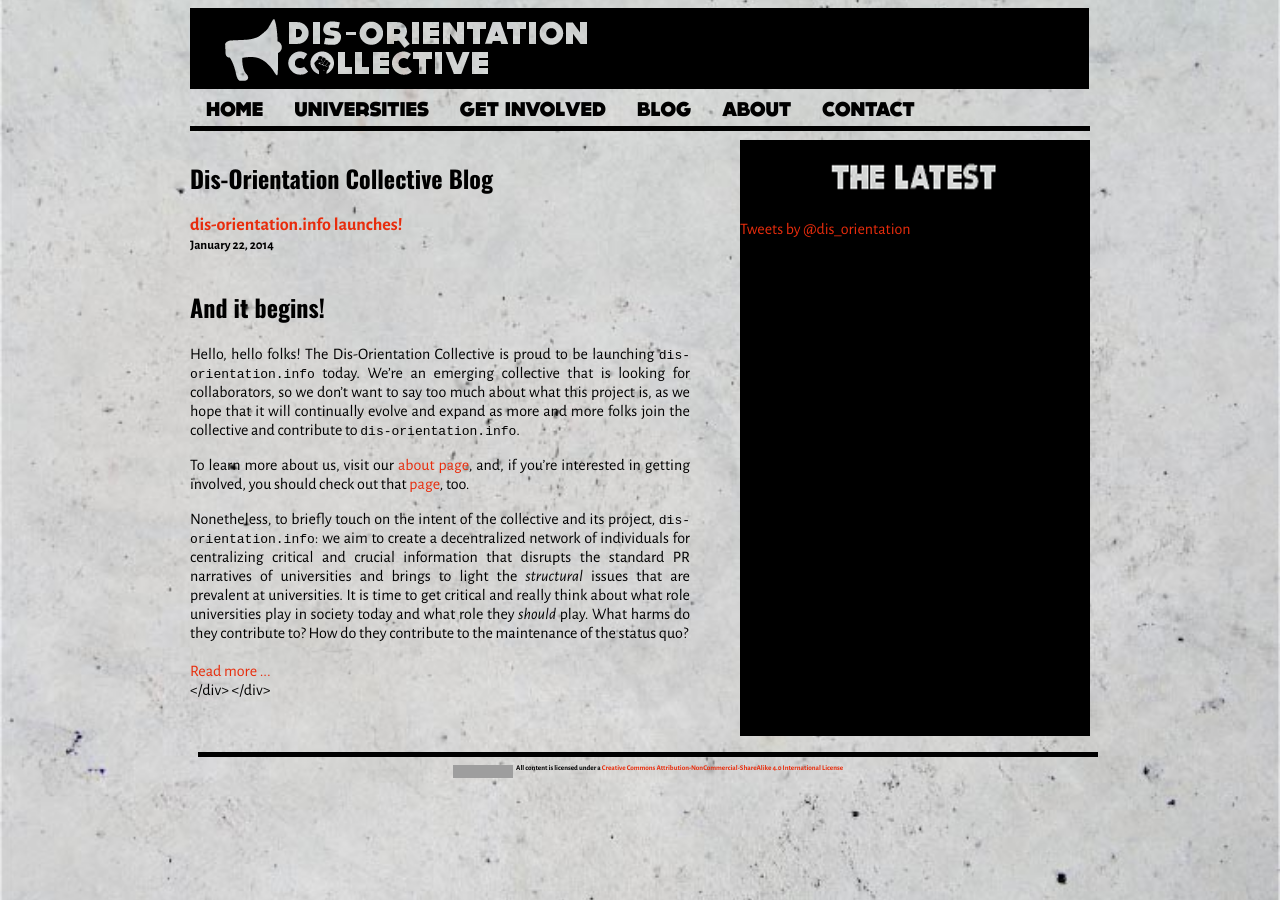
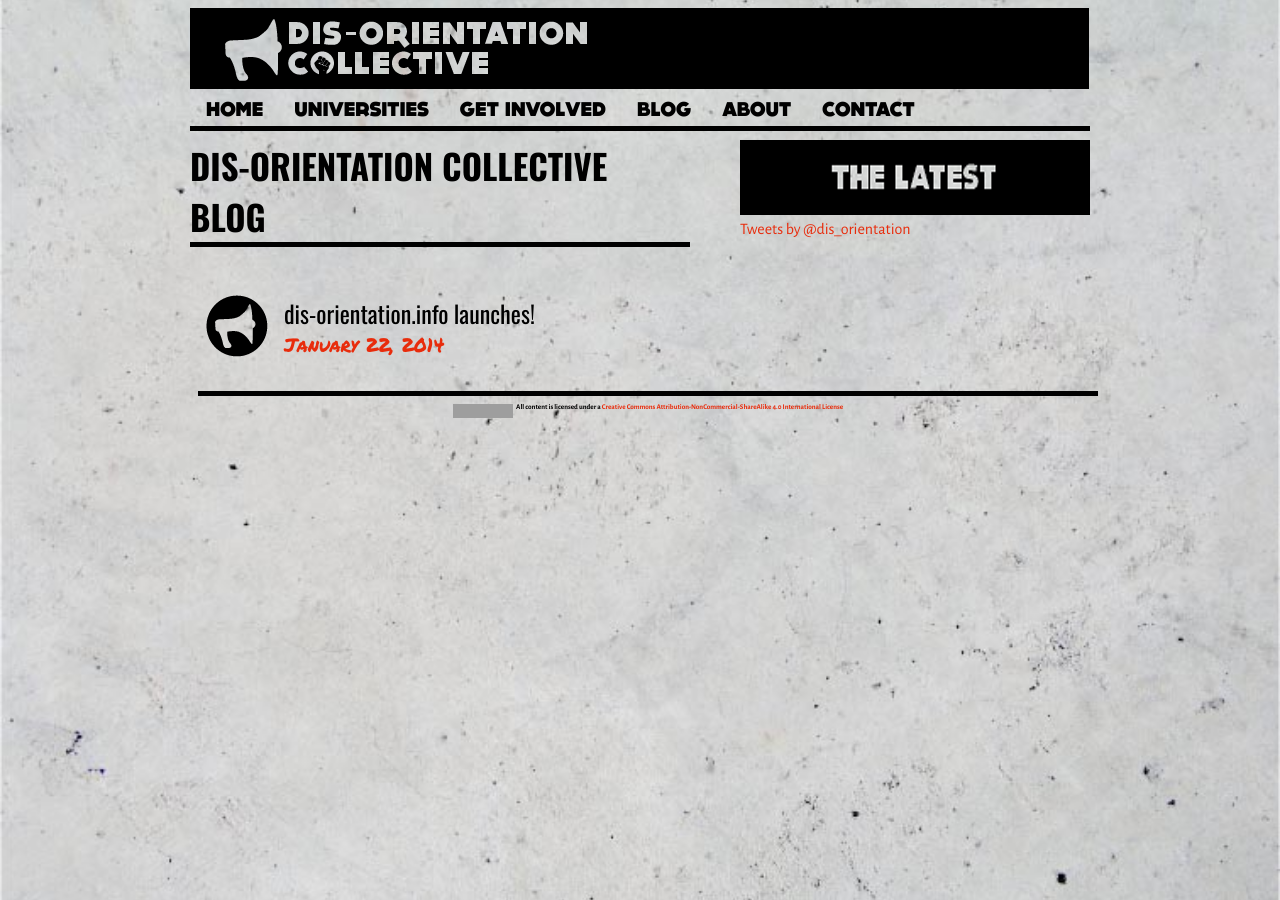
Before and after one commit to dis-orientation/dis-orientation.github.io, a Jekyll site: the page built from blog.md, in a window 1280 px wide. Built offline with Jekyll 4.4.1, drawn with Linux system fonts in a browser that asks for light colours; some web fonts are replaced; comment, search, counter and statistics services are not loaded; grey boxes are pictures that could not be loaded.

Commit message:
Main blog page styling; still lots of cleaning up to be done

```diff
--- a/blog.md
+++ b/blog.md
@@ -2,33 +2,15 @@
 title: Dis-Orientation Collective Blog
 layout: default-sidebar
 ---
-
-## Dis-Orientation Collective Blog
+<div id="blog-title-rule">
+<h2 id="dis-orientation-collective-blog-title">DIS-ORIENTATION COLLECTIVE BLOG</h2>
+</div>
 
 {% for post in site.posts %}
-{% if forloop.last != true %}
 <div class="post">
-<div class="preview-title">
+<img src="{{ site.url}}css/images/megaphonecircle.png" style="float:left; margin-right: 1em;" />
 <span class="post-title"><a href="{{ post.url }}">{{ post.title }}</a></span>
-<br/>
-<div class="date">{{ post.date | date: "%B %e, %Y" }}</div>
+<br />
+<span class="date"><a href="{{ post.url }}">{{ post.date | date: "%B %e, %Y" }}</a></span>
 </div>
-<div class="post-excerpt">
-{{ post.content | split:"<!-- more -->" | first }}<br /><br />
-<a href="{{ post.url }}">Read more ... </a><br />
-</div>
-</div>
-{% else %}
-<div class="post-last">
-<div class="preview-title">
-<span class="post-title"><a href="{{ post.url }}">{{ post.title }}</a></span>
-<br/>
-<div class="date">{{ post.date | date: "%B %e, %Y" }}</div>
-</div>
-<div class="post-excerpt">
-{{ post.content | split:"<!-- more -->" | first }}<br /><br />
-<a href="{{ post.url }}">Read more ... </a><br />
-</div>
-</div>
-{% endif %}
 {% endfor %}
--- a/css/main.css
+++ b/css/main.css
@@ -59,12 +59,12 @@ h1, h2, h3, h4, h5, h6{
 }
 
 h1{
-	font-size: 25pt;
+	font-size: 16pt;
 }
 
 .permanent-marker{
 	font-family: 'Permanent Marker', cursive;
-	font-size: 32pt;
+	font-size: 21pt;
 }
 
 a, a:hover{
@@ -133,7 +133,6 @@ DIV CONTAINERS AND SOME STYLING THEREOF:
 #split-right-content-wrapper{
 	float: right;
 	width: 350px;
-	background-color: black;
 	padding-bottom: 500em;
 	margin-bottom: -500em;
 }
@@ -251,37 +250,35 @@ STYLING FOR BLOG POSTS ON MAIN BLOG PAGE:
 ----------------------------------------------------
 */
 
-.post{
-	margin-bottom: 4%;
-	border-bottom: 0.07em solid #4B4137;
+#dis-orientation-collective-blog-title{
+	text-align: center;
+	font-size: 26pt;
+	display: inline;
 }
 
-/* Gets rid of border-bottom for last post in blog posts,
-since there is already a border separating content from footer
-*/
-.post-last{
-	margin-bottom: 4%;
+#blog-title-rule{
+	width: 100%;
+	border-bottom: 5px solid black;
+	margin-bottom: 3em;
 }
 
-.post-excerpt{
-	padding-top: 15px;
-}
-
-.excerpt-link, .excerpt-link:hover{
-	color: #261309;
-	text-decoration: none;
+.post{
+	margin: 0 1em 0 1em;
 }
 
 .post-title{
-	font-size: large;
-	font-weight: bold;
-	line-height: 1em;
+	font-family: 'Oswald', sans-serif;
+	font-size: x-large;
+}
+
+.post-title a{
+	text-decoration: none;
+	color : #000000;
 }
 
 .date{
-	font-size: small;
-	font-weight: bold;
-	margin-top: 3px;
+	font-size: larger;
+	font-family: 'Permanent Marker', cursive;
 }
 
 /*
```
Also changed, not shown: index.md (+2 -1 lines), css/images/megaphonecircle.png (added).
